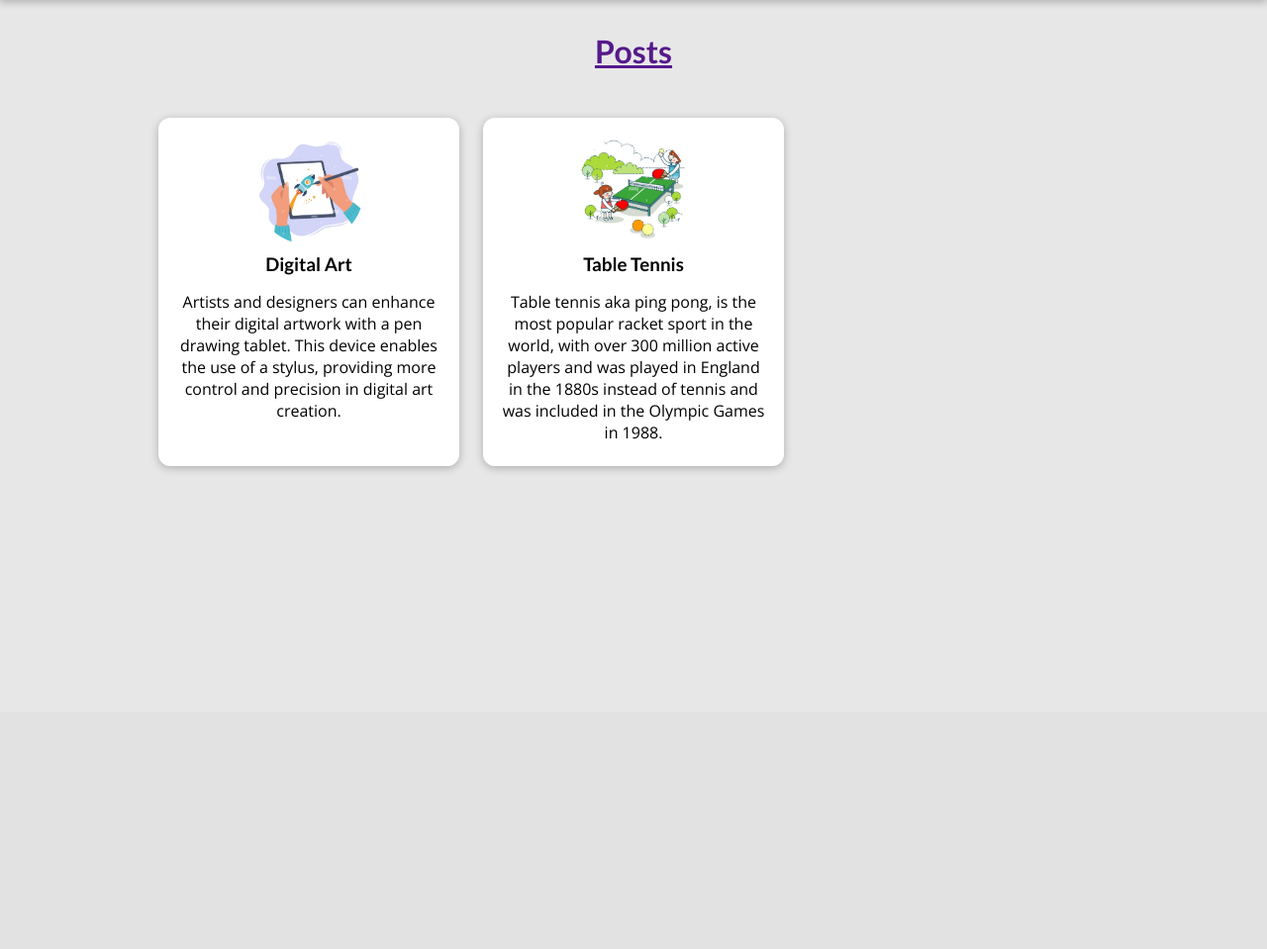
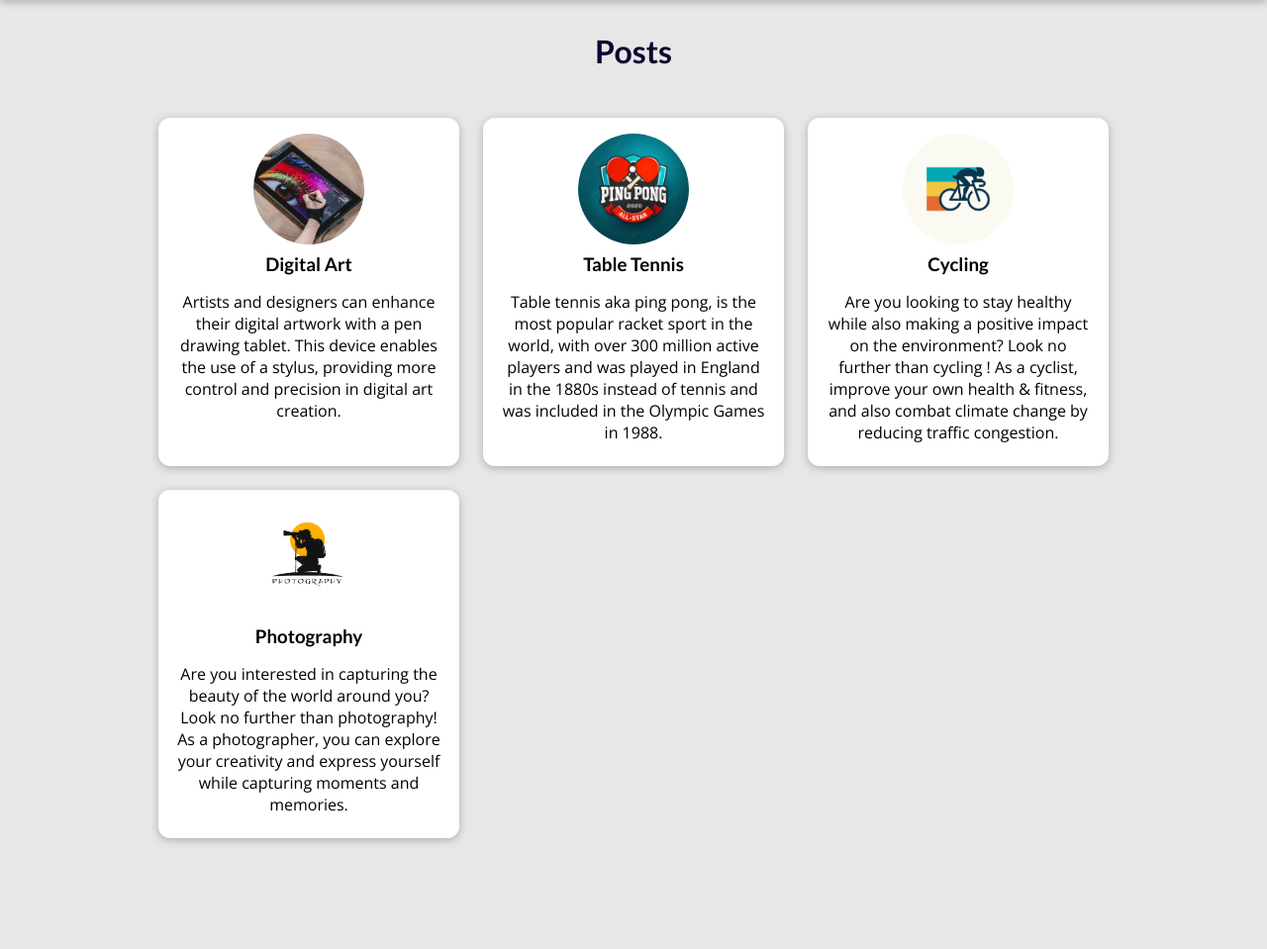
Before and after one commit to Simon-i2it/PythonTraining, a Django app: page /posts/ in a window 1280 px wide. Shown: the part 80-1039 px from the top of the page at 99% size. Before the commit the page ends 555 px from the top, so only its background shows below. Run offline with Django 4.2, Linux system fonts and the light colour scheme.

Commit message:
Added 404

```diff
--- a/my_site/blog/static/blog/posts.css
+++ b/my_site/blog/static/blog/posts.css
@@ -16,7 +16,7 @@ body {
 #posts h2 {
     text-align: center;
     font-size: 2rem;
-    color: #2e2e2e;
+    color: #10012f;
     margin: 3rem 0;
 }
 
--- a/my_site/blog/templates/blog/posts.html
+++ b/my_site/blog/templates/blog/posts.html
@@ -12,7 +12,7 @@
 
 {% block body %}
 <section id="posts">
-    <h2><a href="">Posts</a></h2>
+    <h2>Posts</h2>
     <ul>
         {% for post in posts %}
             {% include "blog/includes/post-preview.html" %}
--- a/my_site/blog/templates/blog/welcome.html
+++ b/my_site/blog/templates/blog/welcome.html
@@ -21,7 +21,7 @@
     </section>
 
     <section id="latest-posts">
-        <h2><a href="">Latest Posts</a></h2>
+        <h2>Latest Posts</h2>
         <ul>
             {% for post in posts %}
                 {% include "blog/includes/post-preview.html" %}
--- a/my_site/blog/views.py
+++ b/my_site/blog/views.py
@@ -10,7 +10,7 @@ dict_posts = [
         "title": "Digital Art",
         "image": "digital-art.jpg",
         "author": "Simon Alphonse",
-        "date": date(2023, 4, 26),
+        "date": date(2023, 4, 25),
         "summary": """
             Artists and designers can enhance their digital artwork with a pen drawing tablet.
             This device enables the use of a stylus, providing more control and precision in digital art creation.
@@ -26,7 +26,7 @@ dict_posts = [
         "title": "Table Tennis",
         "image": "table-tennis.jpg",
         "author": "Simon Alphonse",
-        "date": date(2023, 4, 27),
+        "date": date(2023, 4, 26),
         "summary": """
             Table tennis aka ping pong, is the most popular racket sport in the world, with over 300 million active players
             and was played in England in the 1880s instead of tennis and was included in the Olympic Games in 1988.
@@ -38,6 +38,53 @@ dict_posts = [
             - Reduces stress and provides an enjoyable way to relieve tension.
             - Enhances mental acuity, requiring strategic thinking, concentration, and focus.
             - Improves balance and coordination through quick movements and changes in direction.
+        """,
+    },
+    {
+        "slug": "cycling",
+        "title": "Cycling",
+        "image": "cycling.jpg",
+        "author": "Simon Alphonse",
+        "date": date(2023, 4, 27),
+        "summary": """
+            Are you looking to stay healthy while also making a positive impact on the environment?
+            Look no further than cycling ! As a cyclist, improve your own health & fitness,
+            and also combat climate change by reducing traffic congestion.
+        """,
+        "content": """
+            - Enhanced cardiovascular health : regular cycling can help to lower blood pressure, reduce the risk of heart disease, and improve overall heart health.
+            - Reduced stress and anxiety : cycling provides a sense of freedom and escape from daily stressors, allowing you to clear your mind and enjoy the outdoors.
+            - Improved overall fitness and endurance : cycling is an excellent form of exercise that engages multiple muscle groups and can help you build endurance and strength over time.
+            - Lower risk of chronic diseases : cycling has been shown to lower the risk of chronic diseases such as diabetes, obesity, and heart disease.
+            - Enhanced mental wellbeing : cycling can help boost your mood and improve mental health, reducing symptoms of anxiety and depression.
+            - Improved joint mobility and flexibility : cycling is a low-impact form of exercise that can help increase joint mobility and flexibility.
+            - Reduced impact on the environment : cycling is an environmentally friendly mode of transportation that produces no carbon emissions and helps reduce traffic congestion.
+            - Increased social connections : cycling provides a great opportunity to connect with like-minded individuals, whether through group rides, clubs, or races.
+            - Improved sleep quality : cycling can help regulate your sleep cycle, leading to better quality sleep and more restful nights.
+            - Cost-effective : cycling is a relatively low-cost activity that requires minimal equipment, making it accessible to a wide range of people.
+        """,
+    },
+    {
+        "slug": "photography",
+        "title": "Photography",
+        "image": "photography.jpg",
+        "author": "Simon Alphonse",
+        "date": date(2023, 4, 28),
+        "summary": """
+            Are you interested in capturing the beauty of the world around you?
+            Look no further than photography! As a photographer, you can explore your creativity and express yourself while capturing moments and memories.
+        """,
+        "content": """
+            - Express creativity : photography allows you to express your creativity and capture unique and beautiful images that showcase your perspective.
+            - Preserve memories : photography is a great way to capture special moments and memories, preserving them for a lifetime.
+            - Develop patience and attention to detail : photography requires patience and attention to detail in order to capture the perfect shot.
+            - Learn about the world : photography can be a tool for exploring and learning about the world around you, including nature, cultures, and people.
+            - Improve technical skills : photography involves learning technical skills such as lighting, composition, and editing, which can improve your overall photography ability.
+            - Develop a unique style : through experimentation and practice, photographers can develop a unique style that sets them apart from others.
+            - Connect with others : photography can be a great way to connect with others who share your passion, whether through online communities or in-person events.
+            - Boost confidence : successfully capturing a great shot can be a confidence booster, improving your self-esteem and sense of accomplishment.
+            - Tell a story : photography can tell a story through a single image, conveying emotions and experiences in a powerful way.
+            - Find beauty in everyday life : photography encourages you to look for the beauty in everyday life, finding inspiration in the world around you.
         """,
     },
 ]
```
Also changed, not shown: my_site/templates/404.html (added, +10 -0 lines), my_site/blog/static/blog/images/cycling.jpg (added), my_site/blog/static/blog/images/digital-art.jpg, my_site/blog/static/blog/images/dp.png, my_site/blog/static/blog/images/photography.jpg (added), my_site/blog/static/blog/images/table-tennis.jpg.
